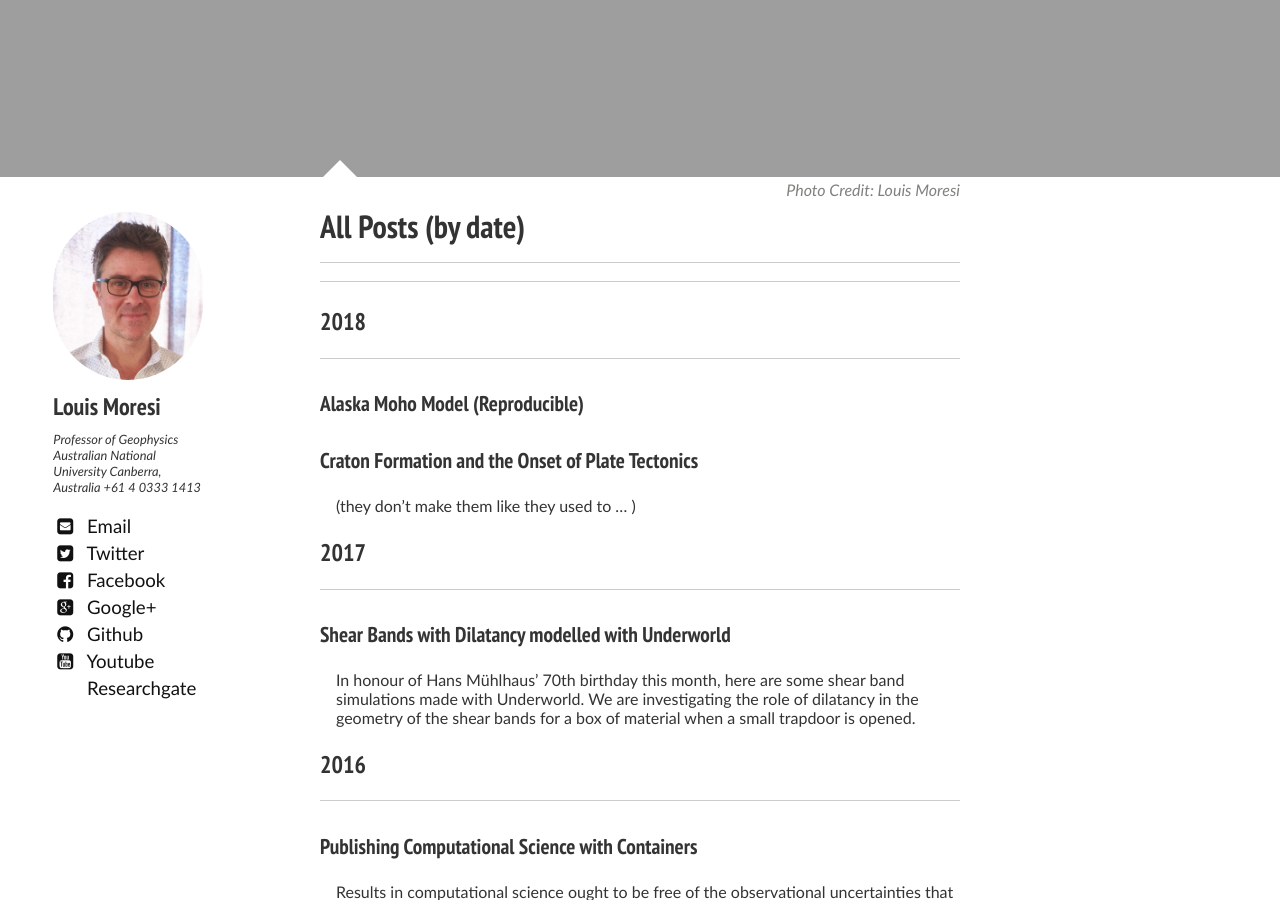
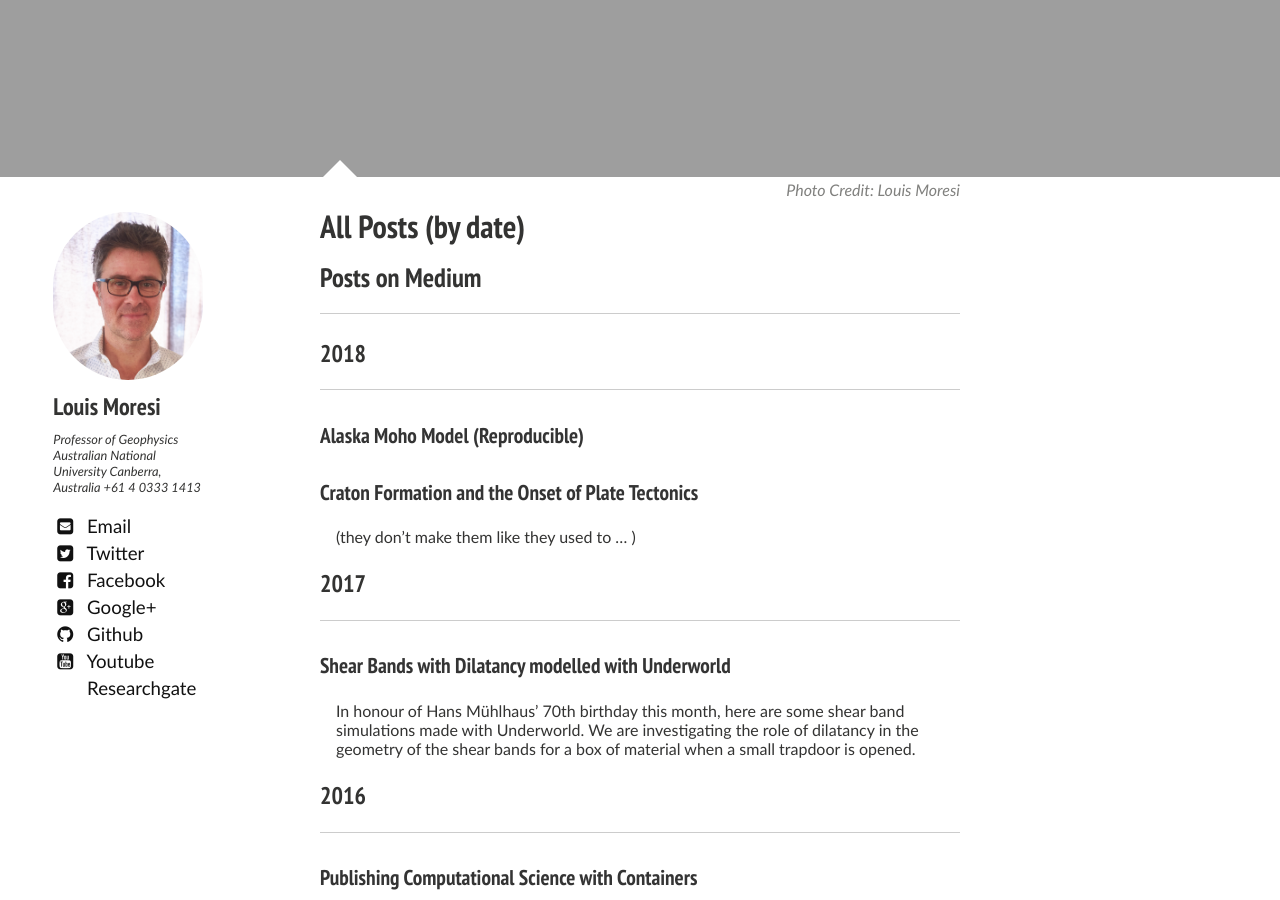
Before and after one commit to lmoresi/lmoresi.github.io, a Jekyll site: the page built from pages/ListOfPosts/index.md, in a window 1280 px wide and 900 px high, scrolled down 880 px. Built offline with Jekyll 4.4.1, drawn with Linux system fonts in a browser that asks for light colours; nearby versions of some CDN libraries; a script that is not in the unit is left out.

```diff
--- a/pages/ListOfPosts/index.md
+++ b/pages/ListOfPosts/index.md
@@ -9,10 +9,11 @@ image:
 
 <!-- This is how to grab a medium blog -->
 
----
+
+## Posts on Medium
 
 <div id="retainable-rss-embed"
-data-rss="https://medium.com/feed/@lmoresi,https://medium.com/feed/retainable"
+data-rss="https://medium.com/feed/@lmoresi,https://medium.com/feed/underworldcode"
 data-maxcols="3"
 data-layout="slider"
 data-poststyle="inline"
```
